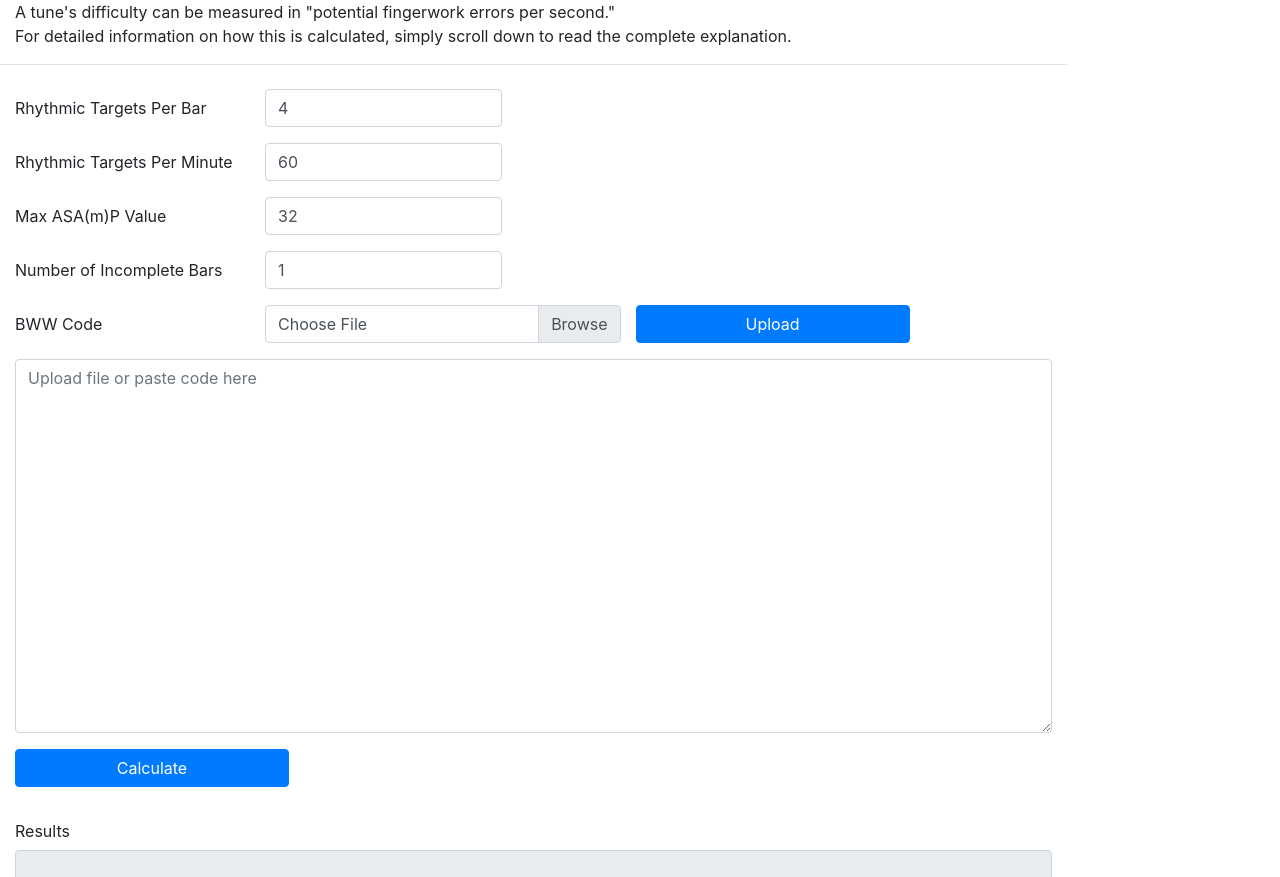
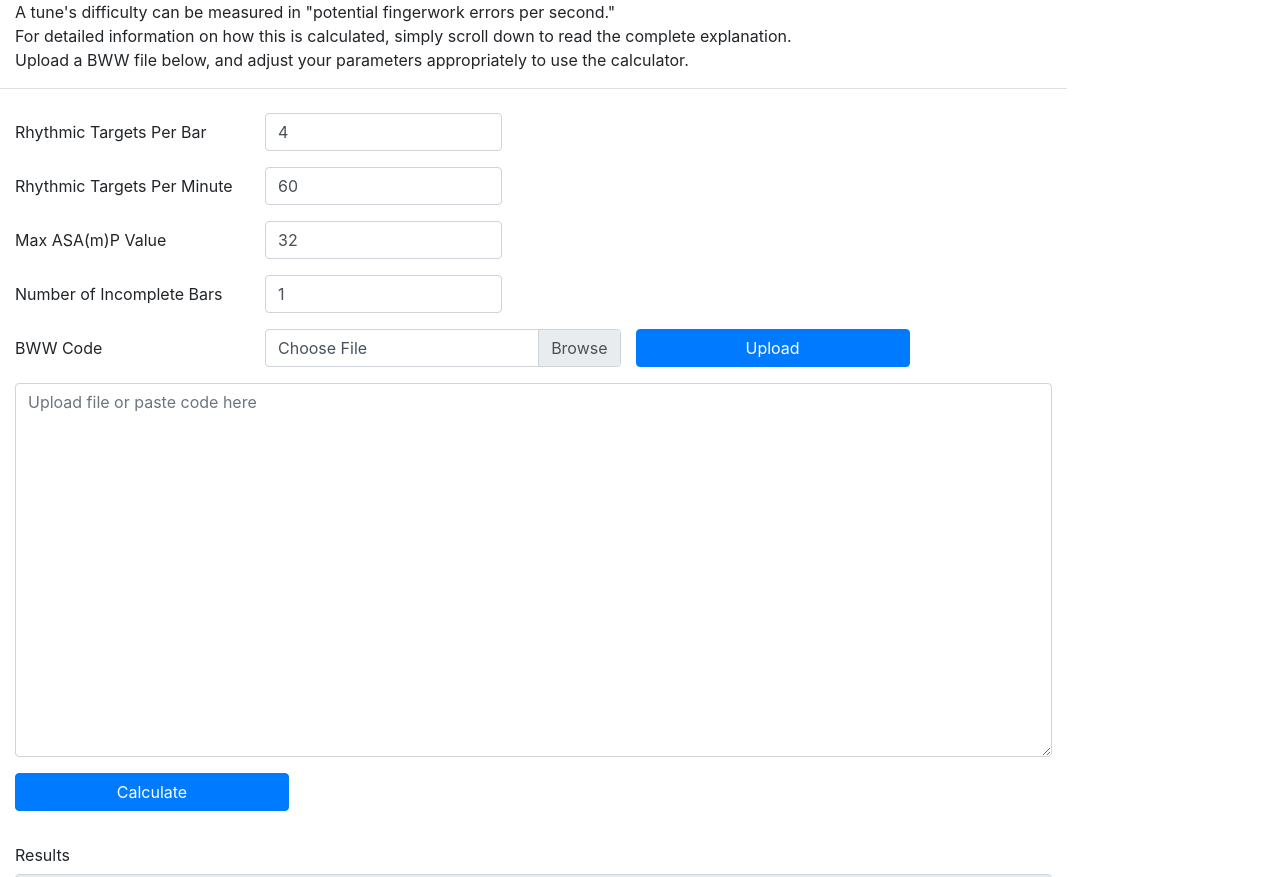
Before and after one commit to pipersdojo/tune-difficulty-calculator, a plain HTML site: page index.html in a window 1280 px wide. Shown: the top 877 px of the page. Drawn offline with nearby package versions, Linux system fonts and the light colour scheme.

Commit message:
Update index.html

```diff
--- a/index.html
+++ b/index.html
@@ -40,7 +40,8 @@
 <div class="col-sm-10 mb-4 border-bottom">
     <p>
         A tune's difficulty can be measured in "potential fingerwork errors per second." <br/>
-        For detailed information on how this is calculated, simply scroll down to read the complete explanation.
+        For detailed information on how this is calculated, simply scroll down to read the complete explanation.<br/>
+        Upload a BWW file below, and adjust your parameters appropriately to use the calculator.
     </p>
 </div>
 
```
